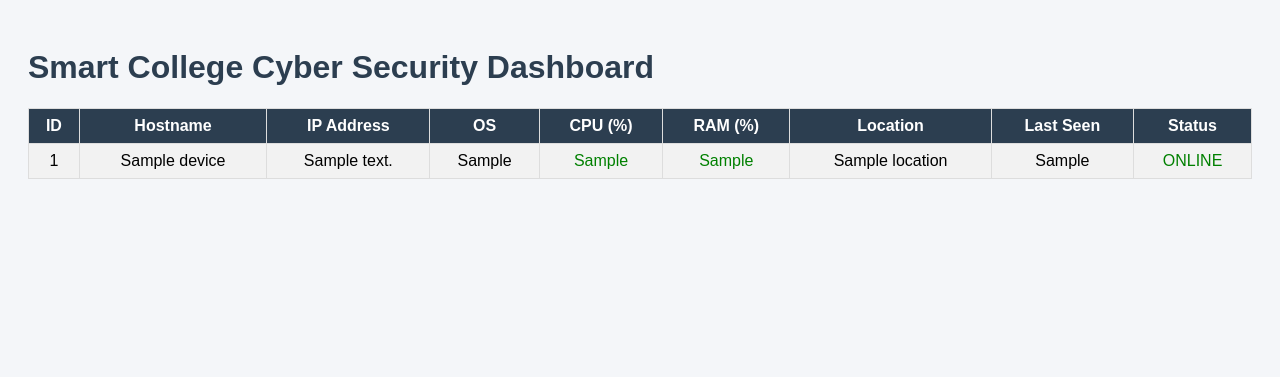
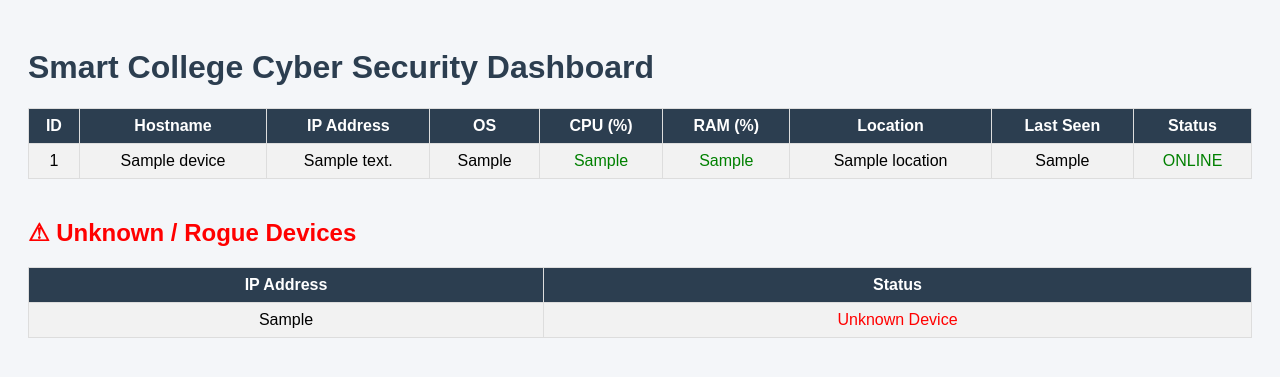
Before and after one commit to ByteBandit-100/SCCSIMS, a Flask app: template server/templates/dashboard.html in a window 1280 px wide. Shown: the top 377 px of the page. Run offline with Flask 3, Linux system fonts and the light colour scheme; the template is opened without the code that fills it: most values are stand-ins (such as "Sample title", 1, 10 or a date in 2020).

Commit message:
updated with fixing network scan

```diff
--- a/server/app.py
+++ b/server/app.py
@@ -19,6 +19,7 @@ def dashboard():
     devices = []
     current_time = datetime.now()
 
+    # build device list
     for row in rows:
         try:
             last_seen_time = datetime.strptime(row[7], "%Y-%m-%d %H:%M:%S")
@@ -26,7 +27,6 @@ def dashboard():
             last_seen_time = current_time
 
         time_diff = (current_time - last_seen_time).total_seconds()
-
         status = "ONLINE" if time_diff <= 60 else "OFFLINE"
 
         devices.append({
@@ -41,7 +41,21 @@ def dashboard():
             "status": status
         })
 
-    return render_template("dashboard.html", devices=devices)
+    # after building device list
+    known_ips = set([d["ip_address"] for d in devices])
+
+    scanned_devices = set(scan_network())
+
+    # ignore router and server
+    ignored_ips = {"192.168.1.1", "192.168.1.33"}
+
+    rogue_devices = list(scanned_devices - known_ips - ignored_ips)
+
+    return render_template(
+        "dashboard.html",
+        devices=devices,
+        rogue_devices=rogue_devices
+    )
 # ---------------------------
 # Database Initialization
 # ---------------------------
@@ -151,9 +165,32 @@ def scan_network_route():
     devices = scan_network()
     return jsonify(devices)
 
-# ---------------------------
-# Run Server
-# ---------------------------
+@app.route("/detect-rogue")
+def detect_rogue_devices():
+
+    scanned_devices = scan_network()
+
+    conn = sqlite3.connect(DATABASE)
+    cursor = conn.cursor()
+
+    cursor.execute("SELECT ip_address FROM devices")
+    db_devices = cursor.fetchall()
+
+    conn.close()
+
+    known_ips = [d[0] for d in db_devices]
+
+    rogue_devices = []
+
+    for ip in scanned_devices:
+        if ip not in known_ips:
+            rogue_devices.append(ip)
+
+    return jsonify({
+        "known_devices": known_ips,
+        "rogue_devices": rogue_devices
+    })
+
 if __name__ == "__main__":
     init_db()
     app.run(host="0.0.0.0", port=5000, debug=True)
--- a/server/network_scanner.py
+++ b/server/network_scanner.py
@@ -5,17 +5,18 @@ from concurrent.futures import ThreadPoolExecutor
 network_prefix = "192.168.1."
 
 def ping(ip):
-    if platform.system().lower() == "windows":
-        command = f"ping -n 1 -w 100 {ip}"
-    else:
-        command = f"ping -c 1 -W 1 {ip}"
+    for _ in range(2):
+        if platform.system().lower() == "windows":
+            command = f"ping -n 1 -w 500 {ip}"
+        else:
+            command = f"ping -c 1 -W 1 {ip}"
 
-    result = subprocess.call(command, stdout=subprocess.DEVNULL, stderr=subprocess.DEVNULL)
+        result = subprocess.call(command, stdout=subprocess.DEVNULL, stderr=subprocess.DEVNULL)
 
-    if result == 0:
-        return ip
+        if result == 0:
+            return ip
+
     return None
-
 
 def scan_network():
     ips = [network_prefix + str(i) for i in range(1,255)]
--- a/server/templates/dashboard.html
+++ b/server/templates/dashboard.html
@@ -2,7 +2,7 @@
 <html>
 <head>
     <title>SCCSIMS Dashboard</title>
-    <meta http-equiv="refresh" content="5">
+    <meta http-equiv="refresh" content="11">
     <style>
         body {
             font-family: Arial;
@@ -78,5 +78,22 @@
 
 </table>
 
+<h2 style="margin-top:40px;color:red;">⚠ Unknown / Rogue Devices</h2>
+
+<table>
+<tr>
+<th>IP Address</th>
+<th>Status</th>
+</tr>
+
+{% for ip in rogue_devices %}
+<tr>
+<td>{{ ip }}</td>
+<td style="color:red;">Unknown Device</td>
+</tr>
+{% endfor %}
+
+</table>
+
 </body>
 </html>
```
Also changed, not shown: server/sccsims.db.
